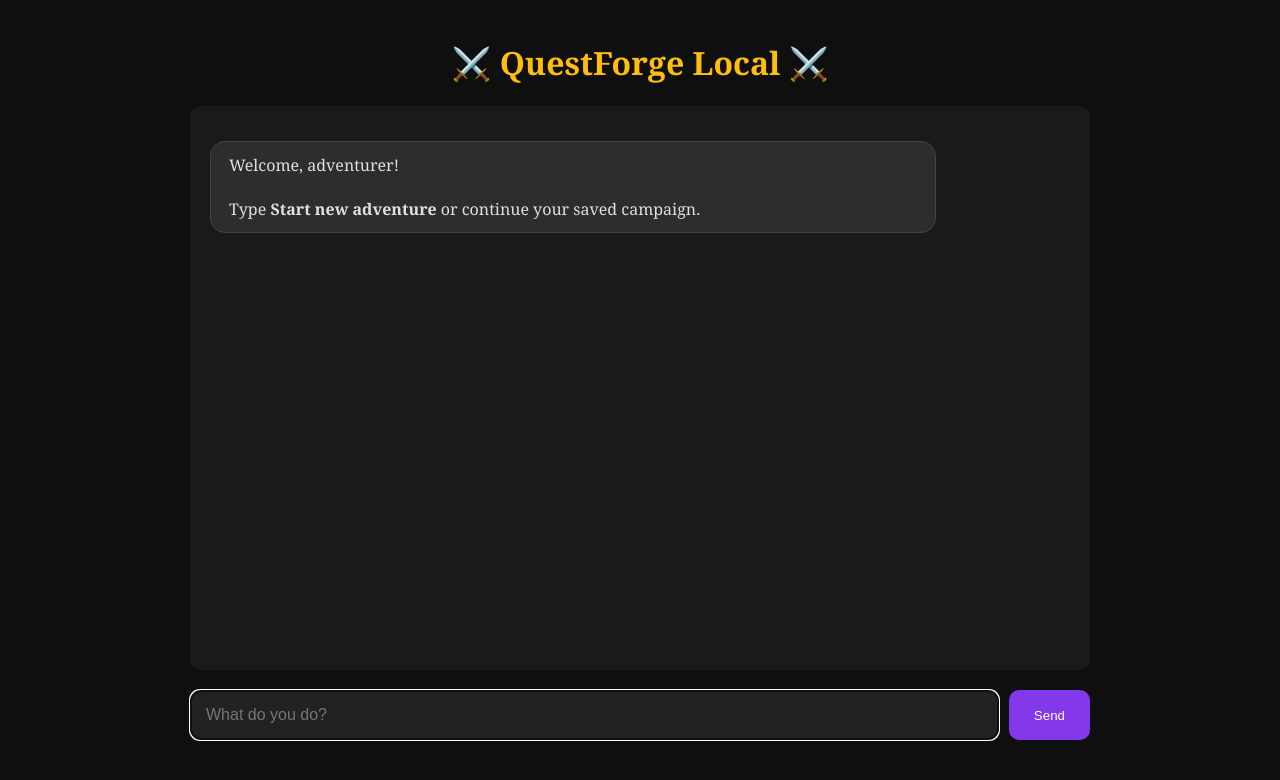
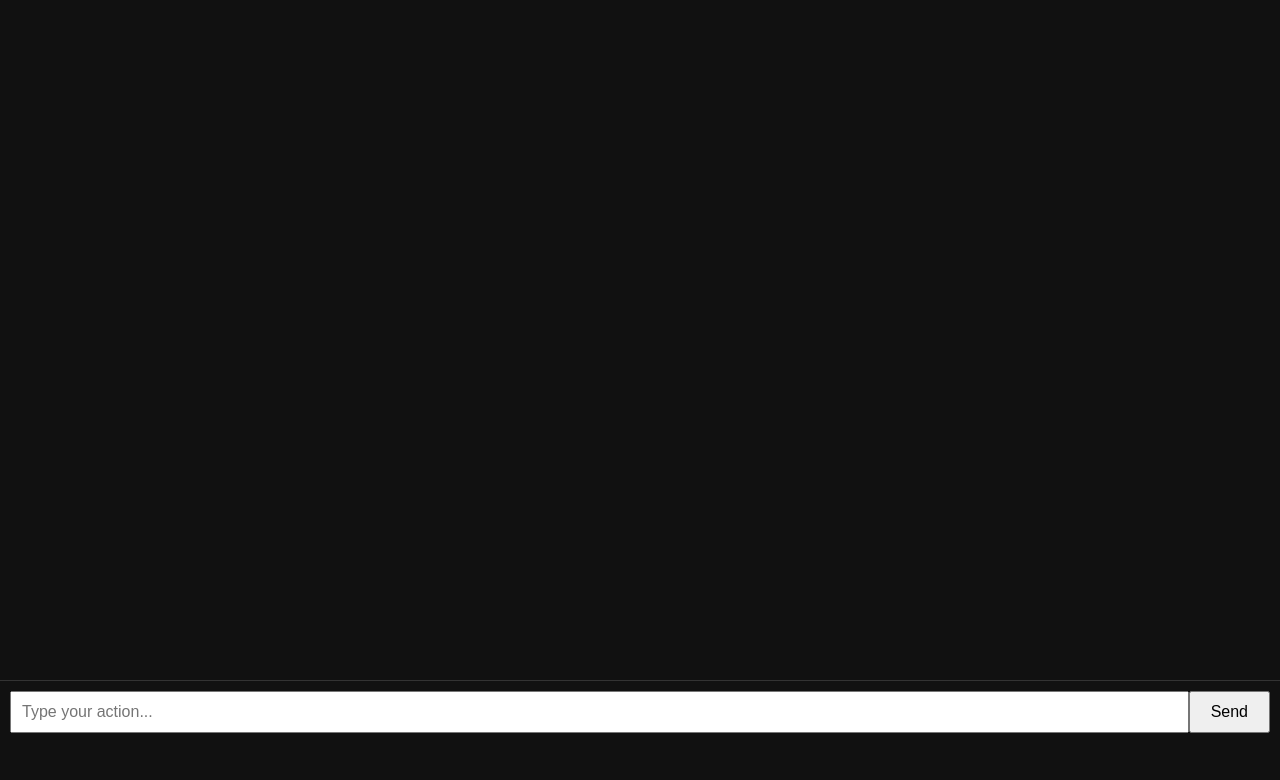
Before and after one commit to Cadoreldertree/Saga, a Flask app: page / in a window 1280 px wide. Shown: the top 780 px of the page. Run offline with Flask 3, Linux system fonts and the light colour scheme; the visitor is signed in with stand-in values (Sample User, id 1).

Commit message:
Update index.html

```diff
--- a/templates/index.html
+++ b/templates/index.html
@@ -1,66 +1,104 @@
 <!DOCTYPE html>
-<html lang="en">
+<html>
 <head>
-    <meta charset="UTF-8">
-    <meta name="viewport" content="width=device-width, initial-scale=1.0">
-    <title>QuestForge Local • AI Dungeon Master</title>
+    <title>QuestForge</title>
     <style>
-        body { font-family: 'Georgia', serif; background: #0f0f0f; color: #e0e0e0; margin: 0; }
-        #chat { max-width: 900px; margin: 0 auto; padding: 20px; height: 90vh; display: flex; flex-direction: column; }
-        #messages { flex: 1; overflow-y: auto; padding: 20px; background: #1a1a1a; border-radius: 10px; }
-        .message { margin: 15px 0; padding: 12px 18px; border-radius: 15px; max-width: 80%; }
-        .user { background: #3a86ff; align-self: flex-end; margin-left: auto; }
-        .ai { background: #2d2d2d; border: 1px solid #444; align-self: flex-start; }
-        #input-area { display: flex; margin-top: 20px; }
-        input { flex: 1; padding: 15px; font-size: 16px; background: #222; border: 1px solid #444; color: white; border-radius: 10px; }
-        button { padding: 15px 25px; margin-left: 10px; background: #8338ec; color: white; border: none; border-radius: 10px; cursor: pointer; }
-        h1 { text-align: center; color: #ffbe0b; }
-        .dice { color: #ff006e; font-weight: bold; }
+        body {
+            font-family: Arial, sans-serif;
+            background: #111;
+            color: #eee;
+            margin: 0;
+            padding: 0;
+        }
+
+        #chat {
+            height: 80vh;
+            overflow-y: auto;
+            padding: 20px;
+            border-bottom: 1px solid #333;
+        }
+
+        .msg {
+            margin: 10px 0;
+            white-space: pre-wrap;
+        }
+
+        .user {
+            color: #4fc3f7;
+        }
+
+        .ai {
+            color: #a5d6a7;
+        }
+
+        #inputArea {
+            display: flex;
+            padding: 10px;
+        }
+
+        input {
+            flex: 1;
+            padding: 10px;
+            font-size: 16px;
+        }
+
+        button {
+            padding: 10px 20px;
+            font-size: 16px;
+            cursor: pointer;
+        }
     </style>
 </head>
+
 <body>
-    <div id="chat">
-        <h1>⚔️ QuestForge Local ⚔️</h1>
-        <div id="messages">
-            <div class="message ai">Welcome, adventurer!<br><br>
-            Type <b>Start new adventure</b> or continue your saved campaign.</div>
-        </div>
-        <div id="input-area">
-            <input type="text" id="userInput" placeholder="What do you do?" autofocus autocomplete="off">
-            <button onclick="send()">Send</button>
-        </div>
-    </div>
 
-    <script>
-        const messagesDiv = document.getElementById('messages');
-        const input = document.getElementById('userInput');
+<div id="chat"></div>
 
-        function addMessage(text, sender) {
-            const div = document.createElement('div');
-            div.className = 'message ' + sender;
-            div.innerHTML = text.replace(/\*\*(.*?)\*\*/g, '<b>$1</b>');
-            messagesDiv.appendChild(div);
-            messagesDiv.scrollTop = messagesDiv.scrollHeight;
-        }
+<div id="inputArea">
+    <input id="userInput" placeholder="Type your action..." />
+    <button onclick="sendMessage()">Send</button>
+</div>
 
-        async function send() {
-            const message = input.value.trim();
-            if (!message) return;
-            addMessage(message, 'user');
-            input.value = '';
+<script>
+async function sendMessage() {
+    const input = document.getElementById("userInput");
+    const text = input.value.trim();
 
-            const response = await fetch('/chat', {
-                method: 'POST',
-                headers: {'Content-Type': 'application/json'},
-                body: JSON.stringify({message})
-            });
-            const data = await response.json();
-            addMessage(data.response, 'ai');
-        }
+    if (!text) return;
 
-        input.addEventListener('keypress', e => {
-            if (e.key === 'Enter') send();
+    addMessage("You", text, "user");
+
+    input.value = "";
+
+    try {
+        const res = await fetch("/chat", {
+            method: "POST",
+            headers: {
+                "Content-Type": "application/json"
+            },
+            body: JSON.stringify({ message: text })
         });
-    </script>
+
+        const data = await res.json();
+
+        console.log("SERVER RESPONSE:", data);
+
+        addMessage("DM", data.response, "ai");
+
+    } catch (err) {
+        addMessage("ERROR", err.message, "ai");
+    }
+}
+
+function addMessage(sender, text, cls) {
+    const div = document.createElement("div");
+    div.classList.add("msg", cls);
+    div.innerText = sender + ": " + text;
+
+    document.getElementById("chat").appendChild(div);
+    document.getElementById("chat").scrollTop = 999999;
+}
+</script>
+
 </body>
 </html>
```
